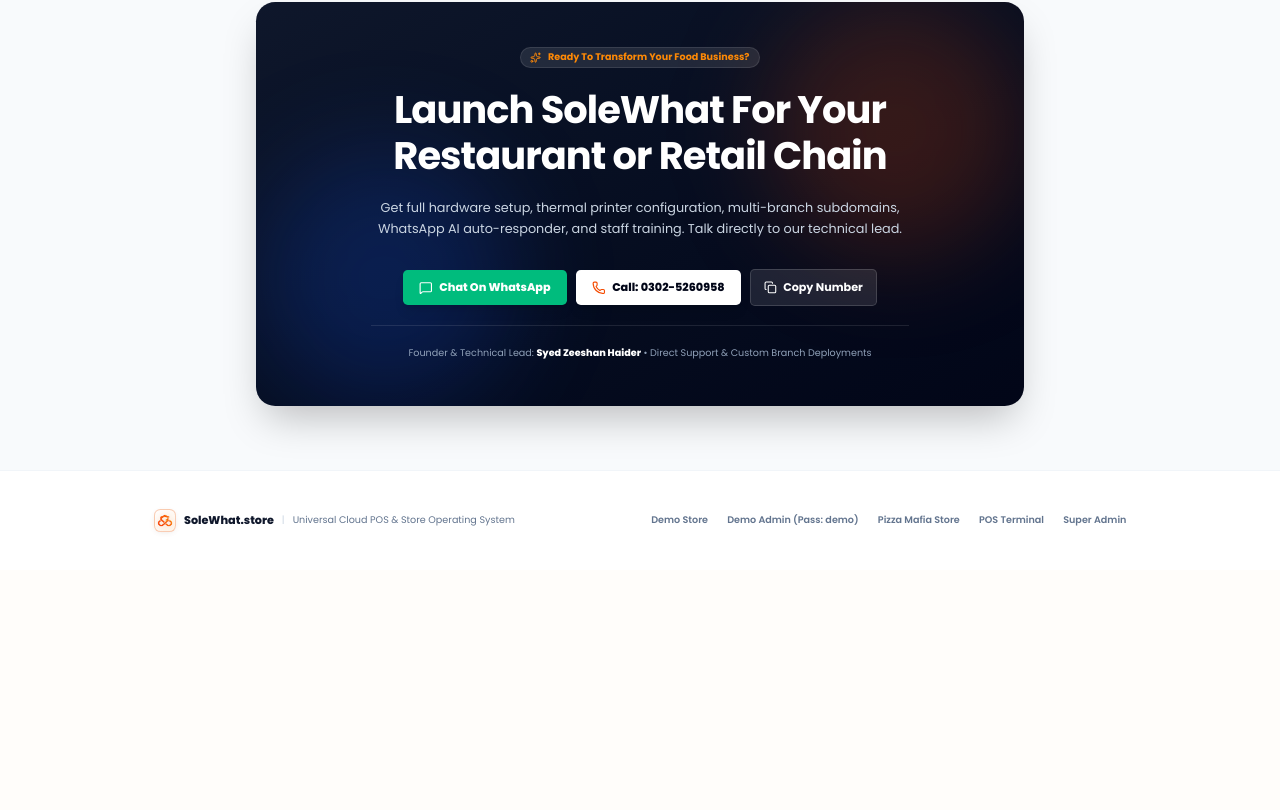
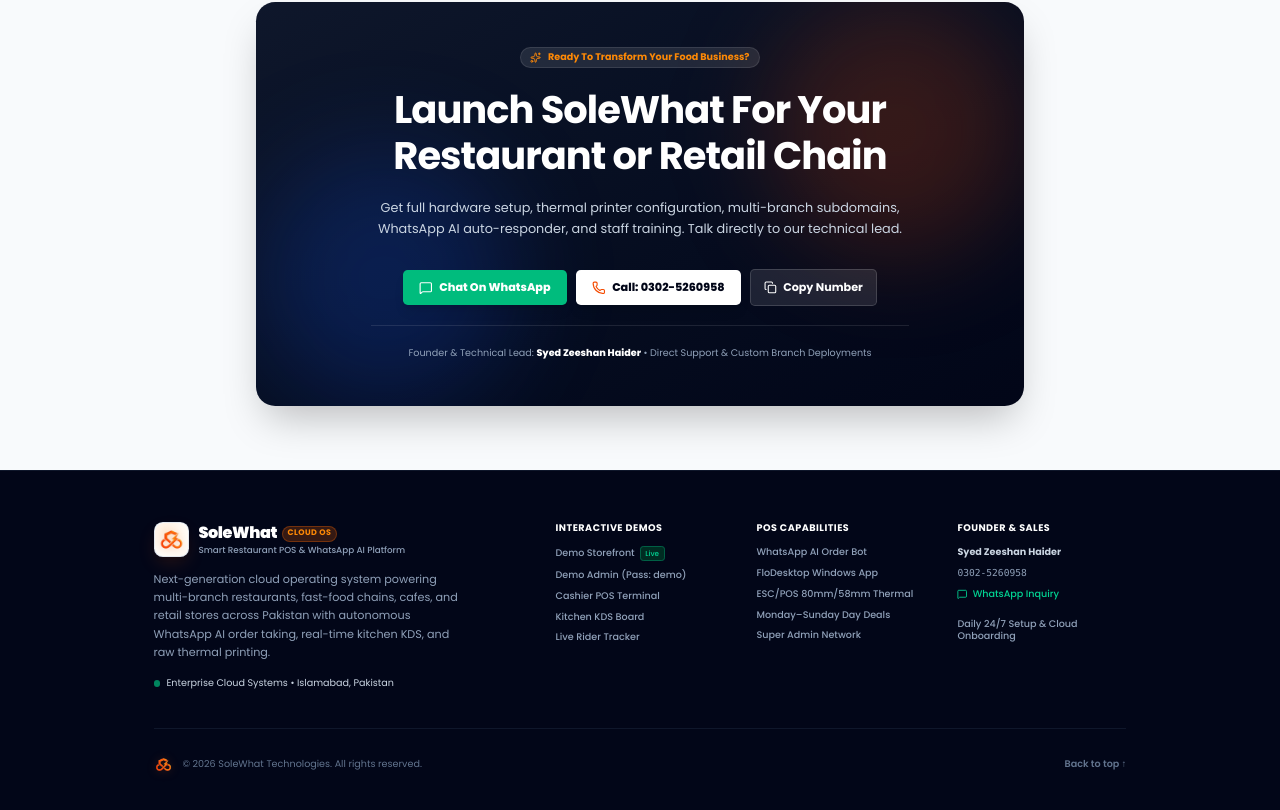
Before and after one commit to bhaijew/pizza, a Next.js app: page / in a window 1280 px wide. Shown: the part 4339-5149 px from the top of the page. Before the commit the page ends 4909 px from the top, so only its background shows below. Built offline with nearby package versions, Linux system fonts and the light colour scheme.

Commit message:
Add official SoleWhat logo and comprehensive links to landing page footer

```diff
--- a/app/page.tsx
+++ b/app/page.tsx
@@ -1225,47 +1225,164 @@
         </div>
       </section>
 
-      {/* ─── Footer ─── */}
-      <footer className="py-12 bg-white border-t border-slate-100 text-xs text-slate-500">
-        <div className="max-w-7xl mx-auto px-4 sm:px-6 lg:px-8 flex flex-col md:flex-row items-center justify-between gap-4 text-center md:text-left">
-          <div className="flex items-center gap-2.5">
-            <SoleWhatLogo size={28} variant="shield" showGlow={false} />
-            <span className="font-extrabold text-slate-900 text-sm">SoleWhat.store</span>
-            <span className="text-slate-300">|</span>
-            <span>Universal Cloud POS &amp; Store Operating System</span>
+      {/* ─── Modern Branded Footer ─── */}
+      <footer className="bg-slate-950 text-slate-400 text-xs border-t border-slate-900 pt-16 pb-12">
+        <div className="max-w-7xl mx-auto px-4 sm:px-6 lg:px-8">
+          <div className="grid grid-cols-1 md:grid-cols-2 lg:grid-cols-5 gap-10 pb-12 border-b border-slate-900">
+            {/* Col 1: Brand & Bio */}
+            <div className="lg:col-span-2 space-y-4">
+              <Link href="/" className="inline-flex items-center gap-3 group">
+                <SoleWhatLogo size={44} variant="badge" showGlow={true} />
+                <div>
+                  <div className="flex items-center gap-1.5">
+                    <span className="text-xl font-black tracking-tight text-white font-heading">
+                      SoleWhat
+                    </span>
+                    <span className="text-[10px] font-bold uppercase tracking-wider px-1.5 py-0.5 rounded-full bg-orange-500/20 text-orange-400 border border-orange-500/30">
+                      Cloud OS
+                    </span>
+                  </div>
+                  <p className="text-[11px] text-slate-400 font-medium">
+                    Smart Restaurant POS &amp; WhatsApp AI Platform
+                  </p>
+                </div>
+              </Link>
+              <p className="text-sm text-slate-400 leading-relaxed max-w-sm">
+                Next-generation cloud operating system powering multi-branch restaurants, fast-food chains, cafes, and retail stores across Pakistan with autonomous WhatsApp AI order taking, real-time kitchen KDS, and raw thermal printing.
+              </p>
+              <div className="flex items-center gap-2 pt-1 text-xs text-slate-300">
+                <span className="w-2 h-2 rounded-full bg-emerald-500 animate-pulse" />
+                <span>Enterprise Cloud Systems • Islamabad, Pakistan</span>
+              </div>
             </div>
 
-          <div className="flex flex-wrap items-center justify-center gap-4 sm:gap-6 font-semibold">
+            {/* Col 2: Live Demos */}
+            <div>
+              <h4 className="text-xs font-black uppercase tracking-wider text-white mb-4">
+                Interactive Demos
+              </h4>
+              <ul className="space-y-2.5 font-medium">
+                <li>
                   <a
                     href="https://demo.solewhat.store"
                     target="_blank"
                     rel="noopener noreferrer"
-              className="hover:text-orange-600 transition-colors"
+                    className="hover:text-orange-400 transition-colors flex items-center gap-1.5"
                   >
-              Demo Store
+                    <span>Demo Storefront</span>
+                    <span className="text-[9px] px-1.5 py-0.5 bg-emerald-950 text-emerald-400 rounded border border-emerald-800">Live</span>
                   </a>
+                </li>
+                <li>
                   <a
                     href="https://demo.solewhat.store/admin"
                     target="_blank"
                     rel="noopener noreferrer"
-              className="hover:text-orange-600 transition-colors"
+                    className="hover:text-orange-400 transition-colors"
                   >
                     Demo Admin (Pass: demo)
                   </a>
+                </li>
+                <li>
+                  <Link href="/demo/pos" className="hover:text-orange-400 transition-colors">
+                    Cashier POS Terminal
+                  </Link>
+                </li>
+                <li>
+                  <Link href="/demo/kitchen" className="hover:text-orange-400 transition-colors">
+                    Kitchen KDS Board
+                  </Link>
+                </li>
+                <li>
+                  <Link href="/demo/track" className="hover:text-orange-400 transition-colors">
+                    Live Rider Tracker
+                  </Link>
+                </li>
+              </ul>
+            </div>
+
+            {/* Col 3: Platform Features */}
+            <div>
+              <h4 className="text-xs font-black uppercase tracking-wider text-white mb-4">
+                POS Capabilities
+              </h4>
+              <ul className="space-y-2.5 font-medium">
+                <li>
+                  <a href="#whatsapp-automation" className="hover:text-orange-400 transition-colors">
+                    WhatsApp AI Order Bot
+                  </a>
+                </li>
+                <li>
+                  <a href="#pos-features" className="hover:text-orange-400 transition-colors">
+                    FloDesktop Windows App
+                  </a>
+                </li>
+                <li>
+                  <a href="#pos-features" className="hover:text-orange-400 transition-colors">
+                    ESC/POS 80mm/58mm Thermal
+                  </a>
+                </li>
+                <li>
+                  <a href="#business-types" className="hover:text-orange-400 transition-colors">
+                    Monday–Sunday Day Deals
+                  </a>
+                </li>
+                <li>
+                  <Link href="/super-admin/login" className="hover:text-orange-400 transition-colors">
+                    Super Admin Network
+                  </Link>
+                </li>
+              </ul>
+            </div>
+
+            {/* Col 4: Contact & Sales */}
+            <div>
+              <h4 className="text-xs font-black uppercase tracking-wider text-white mb-4">
+                Founder &amp; Sales
+              </h4>
+              <ul className="space-y-2.5 font-medium">
+                <li className="text-slate-300 font-bold">
+                  Syed Zeeshan Haider
+                </li>
+                <li>
                   <a
-              href="https://pizza-mafia.solewhat.store"
+                    href="tel:+923025260958"
+                    className="hover:text-orange-400 transition-colors font-mono"
+                  >
+                    0302-5260958
+                  </a>
+                </li>
+                <li>
+                  <a
+                    href={whatsappUrl}
                     target="_blank"
                     rel="noopener noreferrer"
-              className="hover:text-orange-600 transition-colors"
+                    className="inline-flex items-center gap-1.5 text-emerald-400 hover:text-emerald-300 transition-colors"
                   >
-              Pizza Mafia Store
+                    <MessageSquare size={13} />
+                    <span>WhatsApp Inquiry</span>
                   </a>
-            <Link href="/demo/pos" className="hover:text-slate-900 transition-colors">
-              POS Terminal
-            </Link>
-            <Link href="/super-admin/login" className="hover:text-slate-900 transition-colors">
-              Super Admin
-            </Link>
+                </li>
+                <li className="text-slate-400 pt-2">
+                  Daily 24/7 Setup &amp; Cloud Onboarding
+                </li>
+              </ul>
+            </div>
+          </div>
+
+          {/* Bottom Bar */}
+          <div className="pt-8 flex flex-col sm:flex-row items-center justify-between gap-4 text-center sm:text-left text-slate-500">
+            <div className="flex items-center gap-3">
+              <SoleWhatLogo size={24} variant="iconOnly" showGlow={false} />
+              <p>
+                &copy; {new Date().getFullYear()} SoleWhat Technologies. All rights reserved.
+              </p>
+            </div>
+            <div className="flex items-center gap-4 text-xs font-semibold">
+              <a href="#" className="hover:text-slate-300 transition-colors">
+                Back to top ↑
+              </a>
+            </div>
           </div>
         </div>
       </footer>
```
Lines whose indentation alone changed are shown as unchanged.
